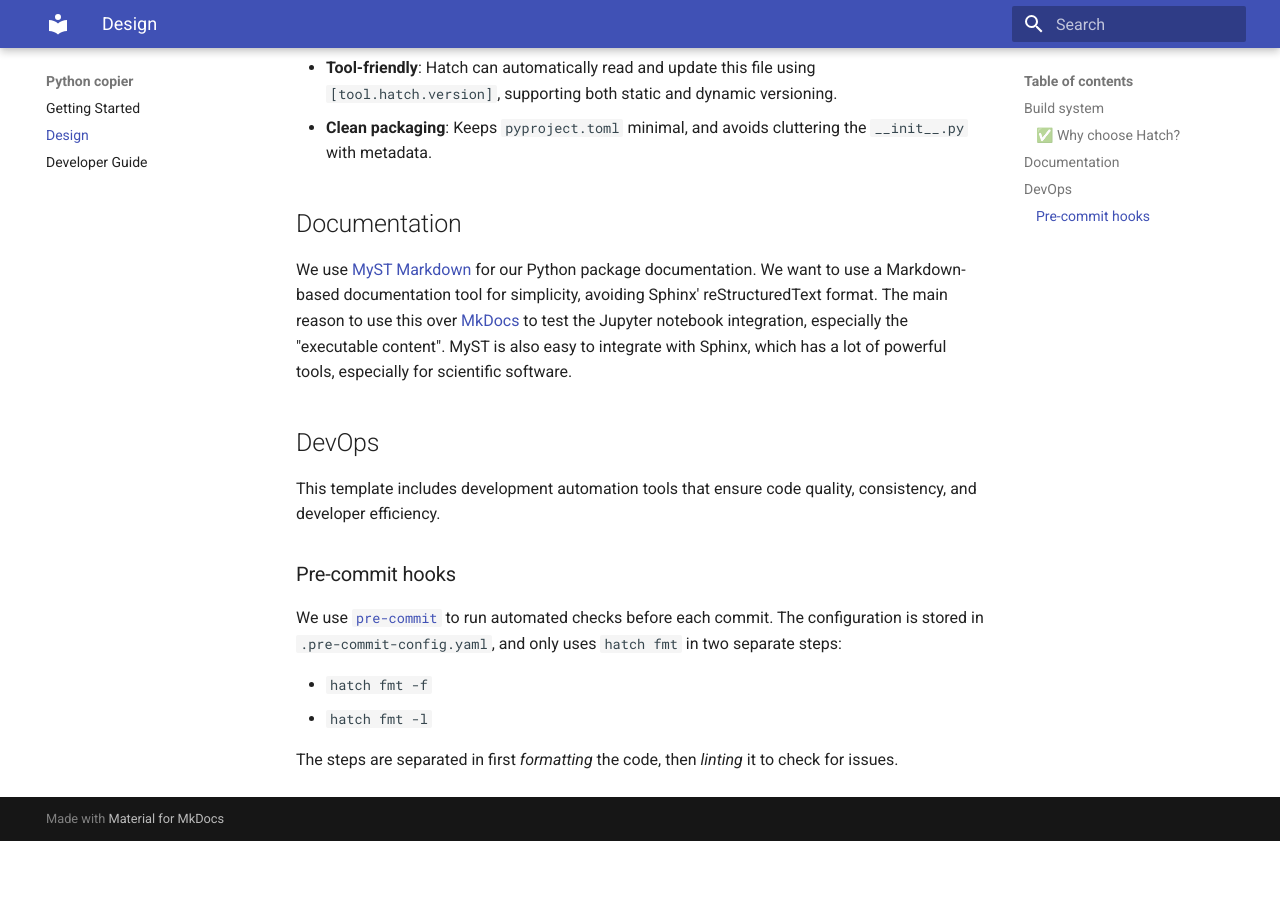
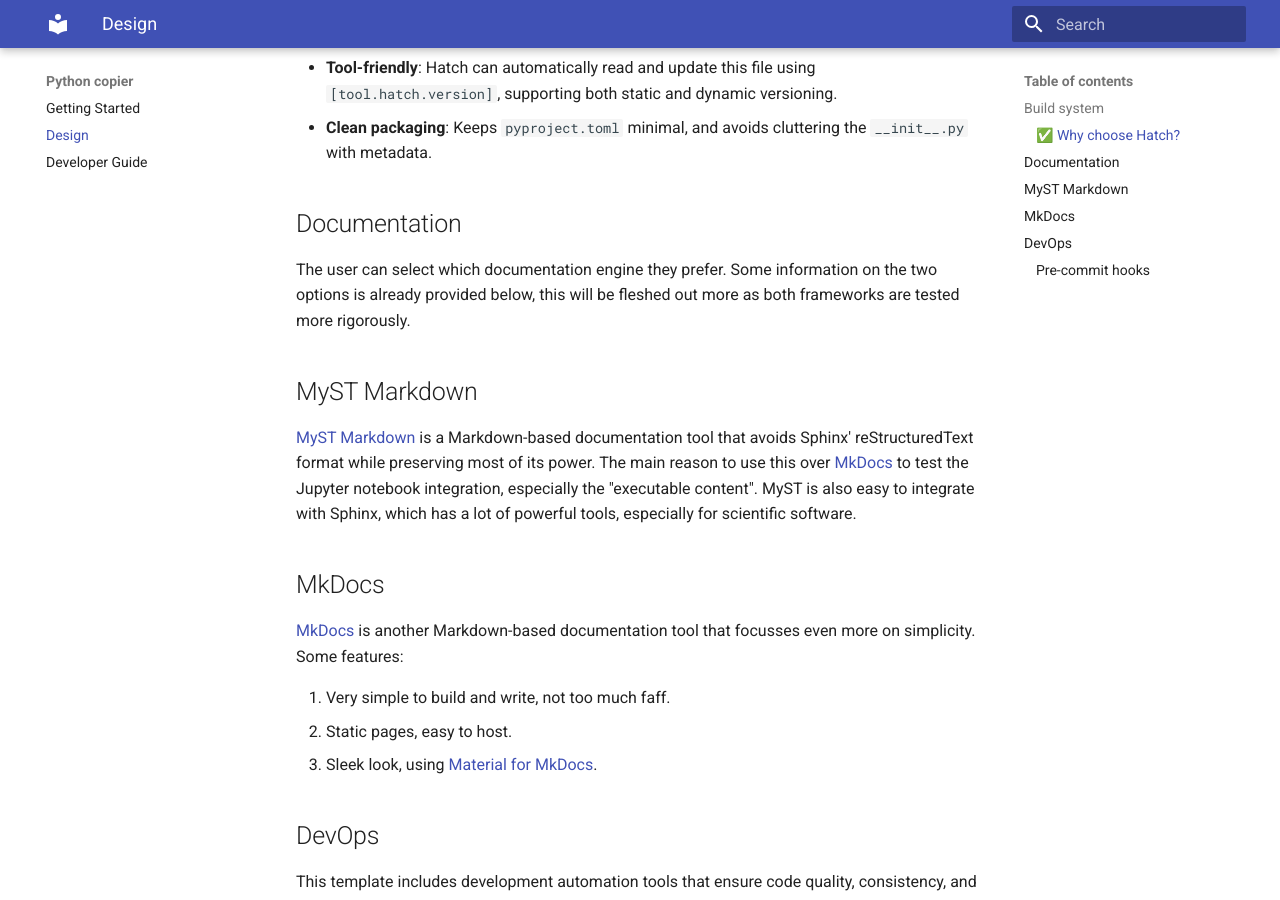
Before and after one commit to mbercx/python-copier, an MkDocs documentation site: the page built from docs/design.md, in a window 1280 px wide and 900 px high, scrolled down 800 px. Built offline with MkDocs 1.6.1 and Material for MkDocs 9.7.7, drawn with Linux system fonts in a browser that asks for light colours; before the commit the page ends 1641 px from its top, so only the background shows below that.

Commit message:
✨ Allow user to choose documentation tool
Currently the package template only offers MyST for the documentation generator tool.
However, some users might prefer to use MkDocs for its simplicity and sleek look.
Here we adapt the template to give users the option to select their preffered
documentation tool.

On the template package level, we remove the `default.docs` command, which copied the
template and then served its documenation with `myst start`. Providing options for both
MyST and MkDocs options will clutter the default environment with too many scripts,
and serving the package documentation is also done easily after doing `hatch run copy`.

```diff
--- a/docs/design.md
+++ b/docs/design.md
@@ -35,10 +35,23 @@
 
 ## Documentation
 
-We use [MyST Markdown](https://mystmd.org/) for our Python package documentation.
-We want to use a Markdown-based documentation tool for simplicity, avoiding Sphinx' reStructuredText format.
+The user can select which documentation engine they prefer.
+Some information on the two options is already provided below, this will be fleshed out more as both frameworks are tested more rigorously.
+
+## MyST Markdown
+
+[MyST Markdown](https://mystmd.org/) is a Markdown-based documentation tool that avoids Sphinx' reStructuredText format while preserving most of its power.
 The main reason to use this over [MkDocs](https://www.mkdocs.org/) to test the Jupyter notebook integration, especially the "executable content".
 MyST is also easy to integrate with Sphinx, which has a lot of powerful tools, especially for scientific software.
+
+## MkDocs
+
+[MkDocs](https://www.mkdocs.org/) is another Markdown-based documentation tool that focusses even more on simplicity.
+Some features:
+
+1. Very simple to build and write, not too much faff.
+1. Static pages, easy to host.
+1. Sleek look, using [Material for MkDocs](https://github.com/squidfunk/mkdocs-material).
 
 ## DevOps
 
--- a/pyproject.toml
+++ b/pyproject.toml
@@ -15,15 +15,10 @@
   "copier copy --vcs-ref=HEAD . .tmp/py-package -f",
   "hatch fmt -l --check .tmp/py-package",
 ]
-scripts.docs = [
-  "copier copy --vcs-ref=HEAD . .tmp/py-package -f",
-  "cd .tmp/py-package/docs && myst start",
-]
 scripts.clean = [
   "ruff clean",
   "rm -rf .tmp",
 ]
-
 
 [tool.hatch.envs.docs]
 detached = true
```
Also changed, not shown: copier.yml (+9 -0 lines), docs/developer.md (+0 -1 lines), template/docs/{% if docs == 'myst' %}myst.yml{% endif %}.jinja (renamed from template/docs/myst.yml.jinja), 2 other files.
